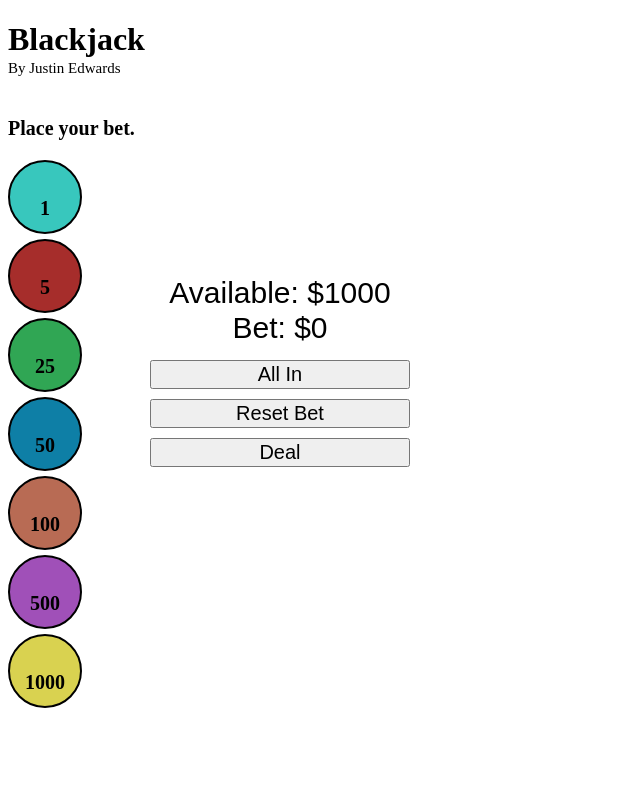
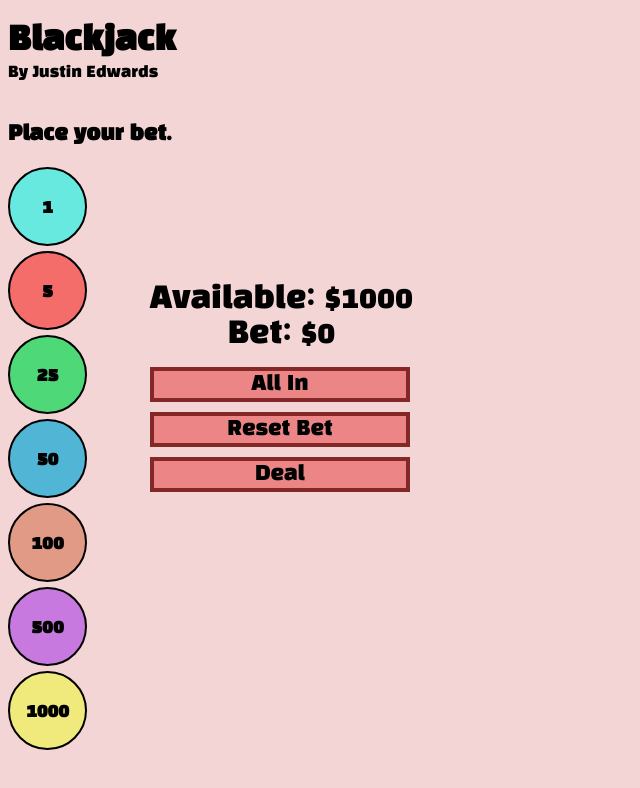
Before and after one commit to Jstnwrds55/JS_Blackjack, a plain HTML site: page index.html in a window 1280 px wide. Both pictures are taken after a click on the button "New Game". Shown: the whole page, without its empty margins (0-640 px from the left). Drawn offline with Linux system fonts and the light colour scheme.

Commit message:
Changed font, colors, and buttons

```diff
--- a/index.html
+++ b/index.html
@@ -3,12 +3,14 @@
 <html>
   <head>
     <link rel="stylesheet" href="styles/style.css" />
+    <link href="https://fonts.googleapis.com/css?family=Black+Han+Sans" rel="stylesheet">
   </head>
 
   <body>
     <h1 id="title">Blackjack</h1>
     <h2>By Justin Edwards</h2>
-
+<scripts>
+<index class="js"></index>
     <p id="text-area">Welcome to Blackjack!</p>
     <button id="new-game-button">New Game</button>
 
--- a/scripts/index.js
+++ b/scripts/index.js
@@ -2,7 +2,6 @@
 // Blackjack
 // by Justin Edwards
 //
-// TODO: Make cards reset for new game
 //
 
 // stored data
--- a/styles/style.css
+++ b/styles/style.css
@@ -1,9 +1,24 @@
-/* Add your styles here */
+body {
+  background-color: rgb(243, 213, 213);
+  font-family: "Black han sans";
+}
+
 h2 {
   font-size: 15px;
   font-weight: normal;
   position: relative;
   top: -20px;
+}
+
+button {
+  border: 4px solid rgb(131, 39, 39);
+  background-color: rgb(236, 134, 134);
+  font-family: "Black han sans";
+}
+
+button:hover {
+  cursor: pointer;
+  -webkit-filter: brightness(70%);
 }
 
 body {
@@ -20,6 +35,7 @@ body {
   display: inline-block;
   margin: auto;
   margin-right: 20px;
+  background-color: white;
 }
 
 #text-area {
@@ -41,33 +57,33 @@ body {
 
 .top-left {
   position: absolute;
-  top: -40px;
-  left: 8px;
+  top: -42px;
+  left: 2px;
 }
 
 .top-right {
   position: absolute;
-  top: -40px;
-  left: 63px;
+  top: -42px;
+  right: 2px;
 }
 
 .bottom-left {
   position: absolute;
-  top: 75px;
-  left: 8px;
+  bottom: -42px;
+  left: 2px;
 }
 
 .bottom-right {
   position: absolute;
-  top: 75px;
-  left: 63px;
+  bottom: -42px;
+  right: 2px;
 }
 
 .card-val {
   font-size: 50px;
   position: relative;
   margin: auto;
-  top: 45px;
+  top: 47px;
   text-align: center;
 }
 
@@ -86,7 +102,6 @@ button {
   left: 150px;
   line-height: 5px;
   font-size: 30px;
-  font-family: Arial, Helvetica, sans-serif;
   text-align: center;
 }
 
@@ -99,19 +114,19 @@ button {
 .coin {
   border: solid black 2px;
   padding: 15px;
-  max-width: 40px;
-  max-height: 40px;
+  max-width: 45px;
+  max-height: 45px;
   border-radius: 50%;
   margin-top: 5px;
 }
 
 .coin p {
   position: relative;
-  top: -30%;
+  top: -5px;
   vertical-align: middle;
   text-align: center;
   font-weight: bold;
-  font-size: 20px;
+  font-size: 18px;
 }
 
 #display-info button {
@@ -119,35 +134,36 @@ button {
 }
 
 #one {
-  background-color: #38C7BD;
+  background-color: rgb(103, 233, 224);
 }
 
 #five {
-  background-color: #A62D2B;
+  background-color: rgb(245, 109, 107);
 }
 
 #twenty-five {
-  background-color: #30A654;
+  background-color: rgb(79, 216, 120);
 }
 
 #fifty {
-  background-color: #0E7FA6;
+  background-color: rgb(81, 181, 214);
 }
 
 #one-hundred {
-  background-color: #B86B54;
+  background-color: rgb(224, 154, 133);
 }
 
 #five-hundred {
-  background-color: #A050B8;
+  background-color: rgb(200, 121, 224);
 }
 
 #one-thousand {
-  background-color: #D9D250;
+  background-color: rgb(240, 234, 124);
 }
 
 .coin:hover {
   -webkit-filter: brightness(70%);
+  cursor: pointer;
 }
 
 .betting-button {
```
